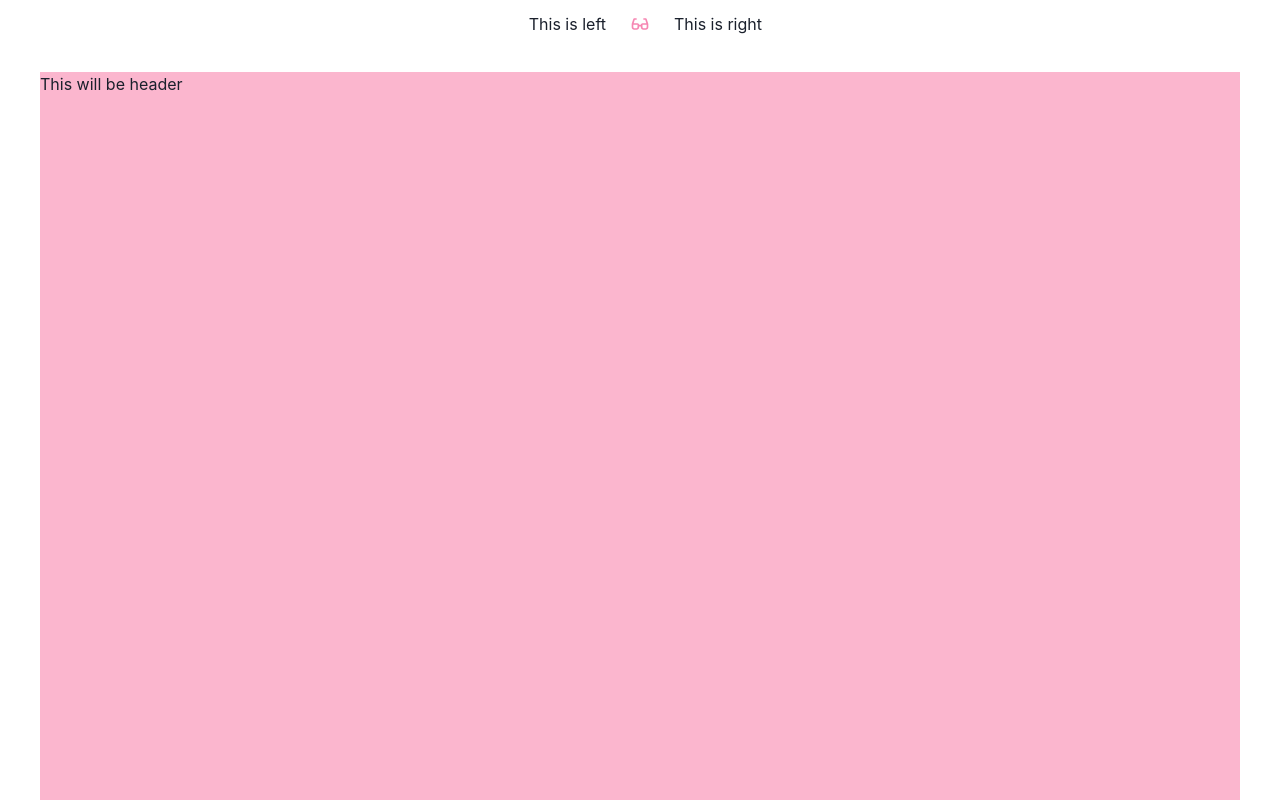
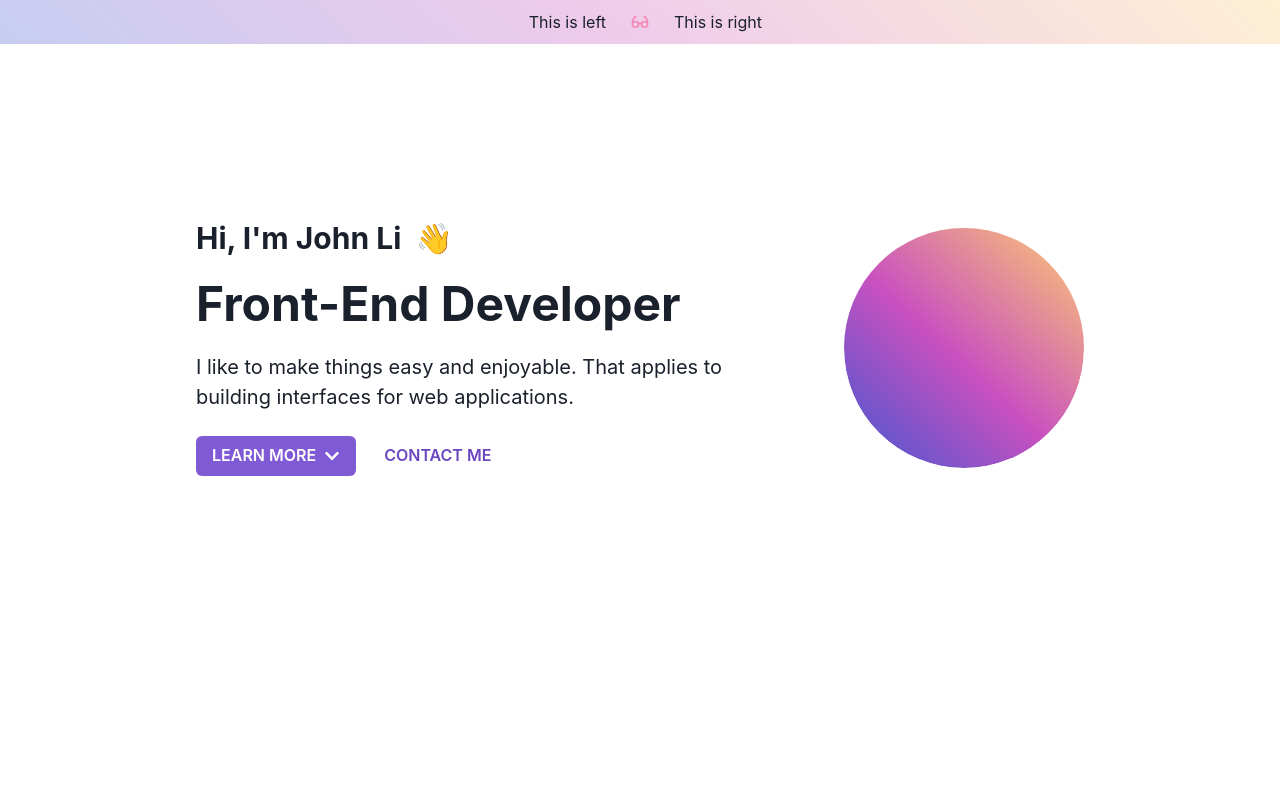
Before and after one commit to john-zhuangzhuang-li/my-next-story, a Next.js app: page / in a window 1280 px wide. Shown: the top 800 px of the page. Built offline with nearby package versions, Linux system fonts and the light colour scheme.

Commit message:
Updated progress bar behavior

```diff
--- a/components/Footer.js
+++ b/components/Footer.js
@@ -25,7 +25,7 @@ const Footer = () => {
         />
       </Link>
       <Heading as="h6" size="xs">
-        Build by John Li, Seeker of jobs 🔍
+        Built by John Li, Seeker of jobs 🕵️‍♂️
       </Heading>
     </Flex>
   );
--- a/components/Header.js
+++ b/components/Header.js
@@ -1,9 +1,105 @@
-import { Flex } from "@chakra-ui/react";
+import {
+  Flex,
+  Heading,
+  Text,
+  Grid,
+  chakra,
+  shouldForwardProp,
+  Box,
+  Container,
+  Button,
+  Stack,
+  Icon,
+  Circle,
+  Link,
+} from "@chakra-ui/react";
+import { motion, isValidMotionProp } from "framer-motion";
 
-const Header = () => {
+import NextImage from "next/image";
+
+import {
+  RiCodeSSlashFill,
+  RiExternalLinkLine,
+  RiGithubFill,
+  RiUser5Line,
+} from "react-icons/ri";
+import { SiGithub } from "react-icons/si";
+import { FaCoffee, FaUser, FaCode, FaChevronDown } from "react-icons/fa";
+import { BiUserCheck, BiImage, BiImageAdd } from "react-icons/bi";
+import { MdOutlineEmail } from "react-icons/md";
+import { FiArrowDown } from "react-icons/fi";
+import { TfiEmail } from "react-icons/tfi";
+
+const Header = ({ onScrollTo }) => {
   return (
-    <Flex gridColumn="center" minH="60rem" bg="pink.200" mb={12}>
-      This will be header
+    <Flex
+      gridColumn="center"
+      h="50vh"
+      minH="35rem"
+      justifyContent="center"
+      alignItems="center"
+      gap={12}
+      mb={12}
+    >
+      {/* CONTENT BOX */}
+      <Flex
+        flex="1"
+        maxW="50%"
+        flexDir="column"
+        justifyContent="center"
+        rowGap={6}
+      >
+        <Heading size="lg">Hi, I'm John Li &nbsp;👋</Heading>
+        <Heading size="2xl">Front-End Developer</Heading>
+        <Text fontSize="xl">
+          I like to make things easy and enjoyable. That applies to building
+          interfaces for web applications.
+        </Text>
+        {/* ACTIONS */}
+        <Stack direction="row" spacing={3} align="center">
+          <Button
+            rightIcon={<Icon as={FaChevronDown} />}
+            colorScheme="purple"
+            variant="solid"
+            textTransform="uppercase"
+            onClick={onScrollTo}
+          >
+            learn more
+          </Button>
+
+          <Link
+            href="https://github.com/john-zhuangzhuang-li/my-next-story"
+            isExternal
+          >
+            <Button
+              // rightIcon={<Icon as={TfiEmail} />}
+              colorScheme="purple"
+              // variant="outline"
+              variant="ghost"
+              textTransform="uppercase"
+            >
+              contact me
+            </Button>
+          </Link>
+        </Stack>
+      </Flex>
+      {/* IMG BOX */}
+      <Flex justifyContent="center" alignItems="center" pb="2.5rem">
+        <Flex
+          w="15rem"
+          h="17.5rem"
+          borderRadius="0 0 1000em 1000em"
+          // bg="purple.400"
+          justifyContent="center"
+          alignItems="flex-end"
+          overflow="hidden"
+        >
+          <Circle
+            size="15rem"
+            bgGradient={`linear-gradient(43deg, #4158D0 0%, #C850C0 46%, #FFCC70 100%)`}
+          ></Circle>
+        </Flex>
+      </Flex>
     </Flex>
   );
 };
--- a/components/NavBar.js
+++ b/components/NavBar.js
@@ -1,23 +1,64 @@
-import { Grid, Flex, Icon, Text } from "@chakra-ui/react";
+import {
+  Flex,
+  Heading,
+  Text,
+  Grid,
+  chakra,
+  shouldForwardProp,
+  Box,
+  Container,
+  Button,
+  Stack,
+  Icon,
+  Circle,
+  Link,
+} from "@chakra-ui/react";
+import { motion, isValidMotionProp } from "framer-motion";
 import { BiGlassesAlt } from "react-icons/bi";
+
+import ProgressBar from "./ProgressBar";
 
 const NavBar = () => {
   return (
     <Grid
       as="nav"
-      gridColumn="center"
+      pos="sticky"
+      top="0"
+      gridColumn="1 / -1"
+      bg="whiteAlpha.500"
+      backdropFilter="auto"
+      backdropBlur="10px"
       templateColumns="[left-start] minmax(0, 1fr) [left-end logo-start] min-content [logo-end right-start] minmax(0, 1fr) [right-end]"
-      py={3}
       columnGap={6}
       zIndex="100"
     >
-      <Flex gridColumn="left" justifyContent="flex-end" alignItems="center">
+      <ProgressBar />
+      <Flex
+        gridColumn="left"
+        gridRow="1 / span 1"
+        justifyContent="flex-end"
+        alignItems="center"
+        zIndex="200"
+      >
         <Text noOfLines={1}>This is left</Text>
       </Flex>
-      <Flex gridColumn="logo" justifyContent="center" alignItems="center">
+      <Flex
+        gridColumn="logo"
+        gridRow="1 / span 1"
+        justifyContent="center"
+        alignItems="center"
+        zIndex="200"
+        py={3}
+      >
         <Icon as={BiGlassesAlt} w={5} h={5} color="pink.300" />
       </Flex>
-      <Flex gridColumn="right" justifyContent="flex-start" alignItems="center">
+      <Flex
+        gridColumn="right"
+        gridRow="1 / span 1"
+        justifyContent="flex-start"
+        alignItems="center"
+        zIndex="200"
+      >
         <Text noOfLines={1}>This is right</Text>
       </Flex>
     </Grid>
--- /dev/null
+++ b/components/ProgressBar.js
@@ -0,0 +1,25 @@
+import { chakra, shouldForwardProp } from "@chakra-ui/react";
+import { motion, isValidMotionProp, useScroll, useSpring } from "framer-motion";
+
+const ProgressBox = chakra(motion.figure, {
+  shouldForwardProp: (prop) =>
+    isValidMotionProp(prop) || shouldForwardProp(prop),
+});
+
+const ProgressBar = () => {
+  const { scrollYProgress } = useScroll();
+  const scaleX = useSpring(scrollYProgress);
+  return (
+    <ProgressBox
+      style={{ scaleX }}
+      gridColumn="1 / -1"
+      gridRow="1 / span 1"
+      zIndex="150"
+      opacity="0.3"
+      transformOrigin="0%"
+      bgGradient={`linear-gradient(43deg, #4158D0 0%, #C850C0 46%, #FFCC70 100%)`}
+    ></ProgressBox>
+  );
+};
+
+export default ProgressBar;
--- a/components/SkillCard.js
+++ b/components/SkillCard.js
@@ -24,7 +24,8 @@ const SkillCard = ({ iconSrc: src, title }) => {
       justifyContent="center"
       alignItems="center"
       cursor="default"
-      borderRadius="lg"
+      // borderRadius="lg"
+      borderRadius="2xl"
       // bg="gray.700"
       position="relative"
       _before={{
@@ -54,7 +55,8 @@ const SkillCard = ({ iconSrc: src, title }) => {
         border: "1px",
         borderColor: "gray.200",
         boxShadow: "base",
-        borderRadius: "lg",
+        // borderRadius: "lg",
+        borderRadius: "2xl",
       }}
       sx={{
         "&:hover::before": { opacity: "1", transform: "scale(1)" },
--- a/pages/index.js
+++ b/pages/index.js
@@ -1,3 +1,5 @@
+import { useRef } from "react";
+
 import { Box } from "@chakra-ui/react";
 
 import Layout from "../components/Layout";
@@ -8,9 +10,17 @@ import SkillsSection from "../components/SkillsSection";
 import CertificatesSection from "../components/CertificatesSection";
 
 const Home = () => {
+  const aboutSpacerRef = useRef(null);
+
+  const handleScrollTo = () => {
+    if (!aboutSpacerRef.current) return;
+    aboutSpacerRef.current.scrollIntoView({ behavior: "smooth" });
+  };
+
   return (
     <Layout>
-      <Header />
+      <Header onScrollTo={handleScrollTo} />
+      <Box gridColumn="center" minH="10rem" ref={aboutSpacerRef}></Box>
       <AboutSection />
       <SkillsSection />
       <PortfolioSection />
```
